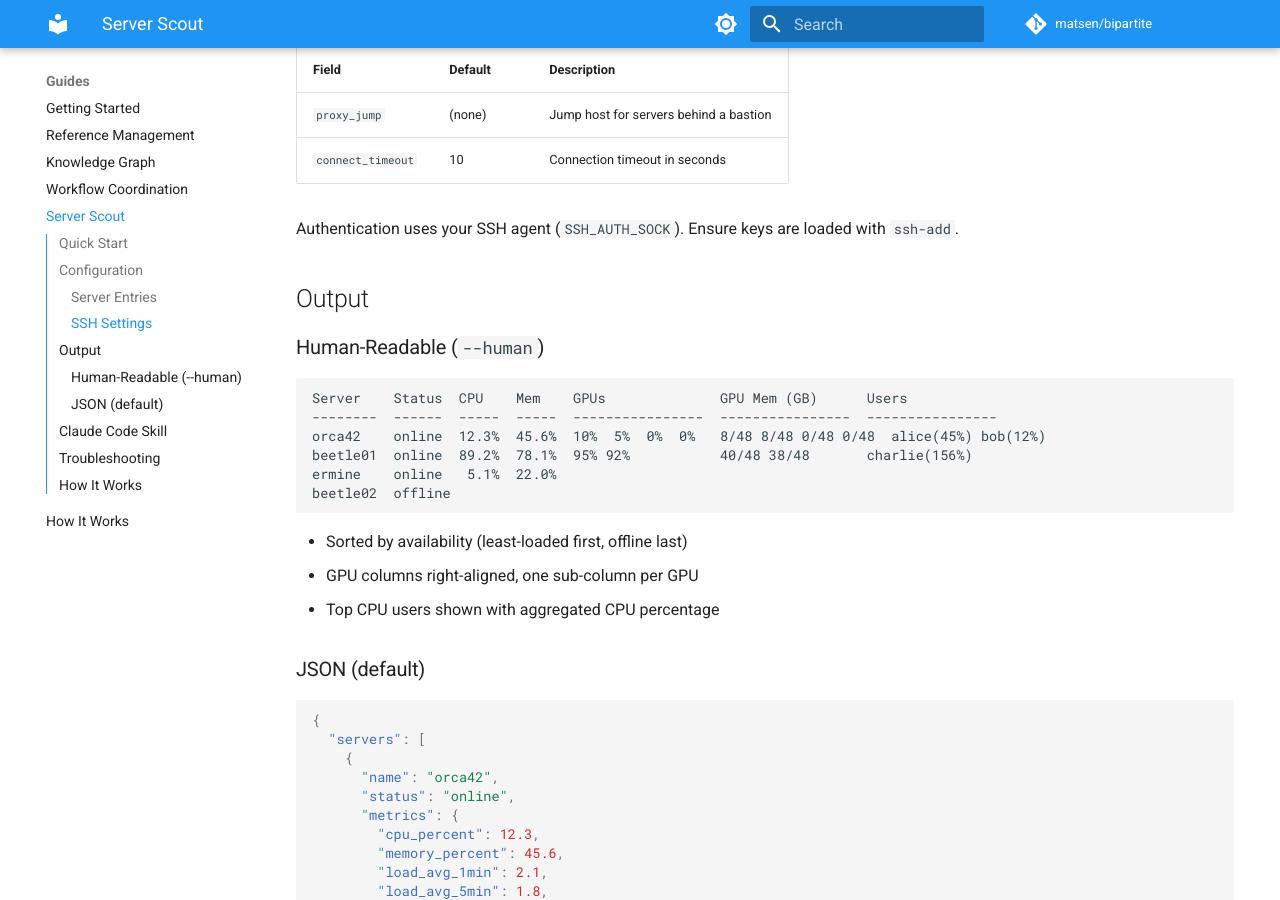
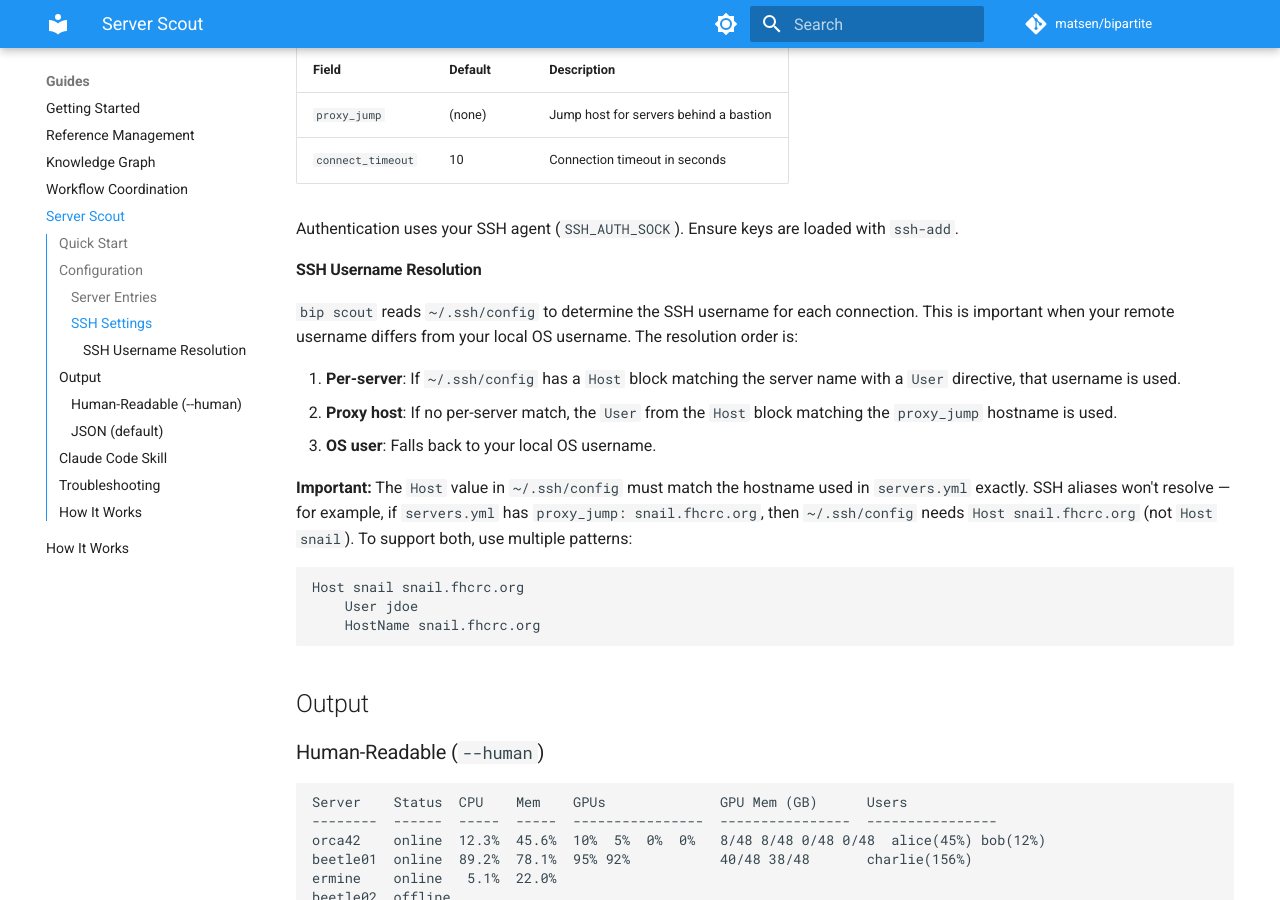
Before and after one commit to matsen/bipartite, an MkDocs documentation site: the page built from docs/guides/server-scout.md, in a window 1280 px wide and 900 px high, scrolled down 1256 px. Built offline with MkDocs 1.6.1 and Material for MkDocs 9.7.7, drawn with Linux system fonts in a browser that asks for light colours; comment, search, counter and statistics services are not loaded; some of the changed text lies outside the part shown.

Commit message:
Document SSH username resolution in server-scout guide
Explain how bip scout resolves usernames from ~/.ssh/config and the
requirement that Host values must match hostnames in servers.yml exactly
(SSH aliases won't work). Update troubleshooting table for the improved
auth error message.

Co-Authored-By: Claude Opus 4.6 <noreply@anthropic.com>

````diff
--- a/docs/guides/server-scout.md
+++ b/docs/guides/server-scout.md
@@ -52,6 +52,22 @@ Patterns preserve zero-padding: `gpu{01..12}` expands to `gpu01`, `gpu02`, ...,
 | `connect_timeout` | 10 | Connection timeout in seconds |
 
 Authentication uses your SSH agent (`SSH_AUTH_SOCK`). Ensure keys are loaded with `ssh-add`.
+
+#### SSH Username Resolution
+
+`bip scout` reads `~/.ssh/config` to determine the SSH username for each connection. This is important when your remote username differs from your local OS username. The resolution order is:
+
+1. **Per-server**: If `~/.ssh/config` has a `Host` block matching the server name with a `User` directive, that username is used.
+2. **Proxy host**: If no per-server match, the `User` from the `Host` block matching the `proxy_jump` hostname is used.
+3. **OS user**: Falls back to your local OS username.
+
+**Important:** The `Host` value in `~/.ssh/config` must match the hostname used in `servers.yml` exactly. SSH aliases won't resolve — for example, if `servers.yml` has `proxy_jump: snail.fhcrc.org`, then `~/.ssh/config` needs `Host snail.fhcrc.org` (not `Host snail`). To support both, use multiple patterns:
+
+```
+Host snail snail.fhcrc.org
+    User jdoe
+    HostName snail.fhcrc.org
+```
 
 ## Output
 
@@ -120,7 +136,7 @@ The skill runs `bip scout`, parses the JSON, and answers questions by reasoning
 | "SSH agent not running" | Run `eval $(ssh-agent)` and `ssh-add` |
 | "SSH agent has no keys" | Run `ssh-add` to load your keys |
 | "connection timed out" | Check network/VPN, increase `connect_timeout` |
-| "SSH authentication failed" | Verify key is authorized on server, check `~/.ssh/config` |
+| "SSH authentication failed for X (as user Y)" | The error shows which username was attempted. If wrong, add `User yourname` to the matching `Host` block in `~/.ssh/config` |
 | "connection refused" | Ensure SSH is running on the server |
 
 ## How It Works
````
